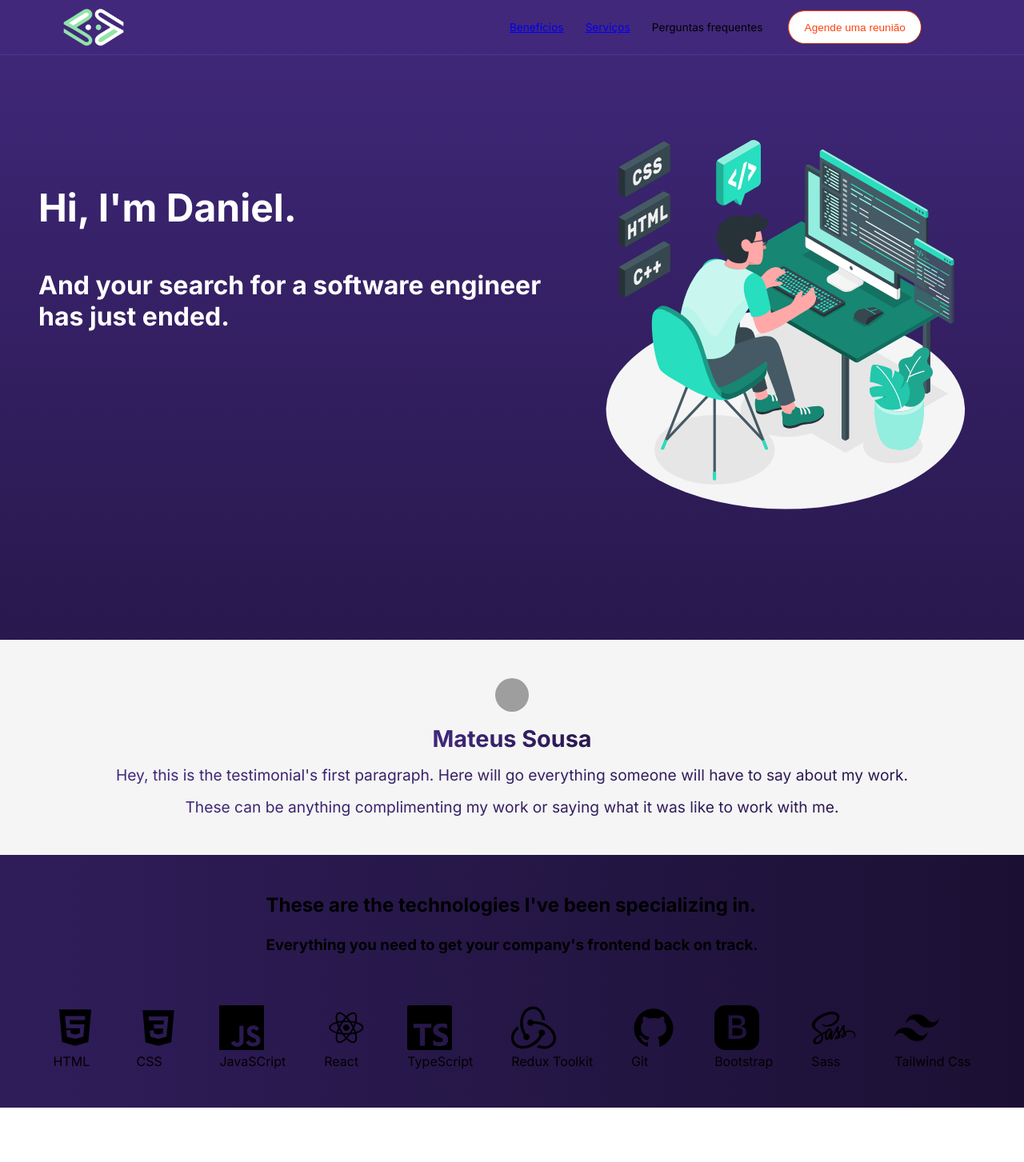
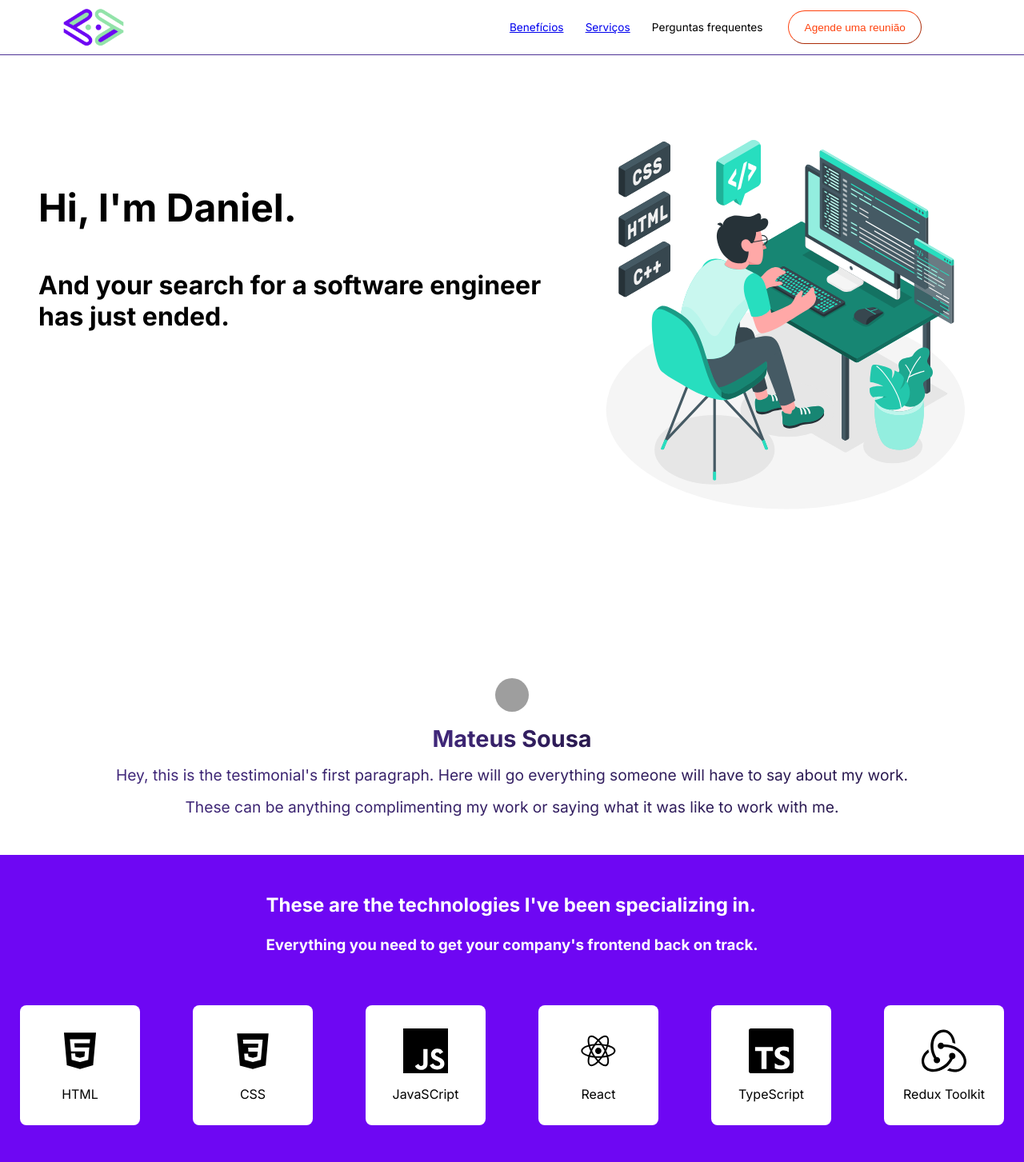
Before and after one commit to danielflorencio/second-portfolio, a Next.js app: page / in a window 1280 px wide. Shown: the top 1453 px of the page at 80% size. Before the commit the page ends 1385 px from the top, so only its background shows below. Built offline with nearby package versions, Linux system fonts and the light colour scheme; grey boxes are pictures that could not be loaded.

Commit message:
Drafted a better visual identity for the website.

```diff
--- a/src/components/Navbar/MobileNavbar.tsx
+++ b/src/components/Navbar/MobileNavbar.tsx
@@ -18,7 +18,7 @@ export default function MobileNavbar(){
     return(
         <div className={styles.navMobile}>
             <div className={styles.mobileNavHeader}>
-                <Image src="/logo-orange-svg.svg" alt='logo' width={240} height={120} style={{marginTop: -45, marginBottom: -45, marginLeft: '-10%'}} priority/>
+                <Image src="/green-purple-logo-no-bg.png" alt='logo' width={240} height={120} style={{marginTop: -45, marginBottom: -45, marginLeft: '-10%'}} priority/>
                 <div style={{display: 'flex', gap: '1.5rem', alignItems: 'center'}}>
                     <button className={styles.button}>Agende uma reunião</button>
                     {isClosed ? (<FaBars onClick={handleNavbarAction} className={styles.navIcon}/>) : <AiOutlineArrowUp onClick={handleNavbarAction} className={styles.navIcon}/>}
--- a/src/components/Navbar/Navbar.tsx
+++ b/src/components/Navbar/Navbar.tsx
@@ -5,7 +5,7 @@ export default function Navbar(){
 
     return(
         <div className={styles.nav}>
-            <Image src="/white-logo-no-bg.png" alt='logo' width={80} height={80} style={{marginTop: -35, marginBottom: -35, marginLeft: '-5%'}} priority/>
+            <Image src="/green-purple-logo-no-bg.png" alt='logo' width={80} height={80} style={{marginTop: -35, marginBottom: -35, marginLeft: '-5%'}} priority/>
             <div className={styles.rightAlignContainer}>
             <ul className={styles.ul}>
                 <li className={styles.li}><a href='#benefits'>Benefícios</a></li>
--- a/src/components/Navbar/styles.module.css
+++ b/src/components/Navbar/styles.module.css
@@ -2,7 +2,9 @@
     width: 100vw;
     display: flex;
     position: fixed;
-    background-color: #41287B;
+    /* background-color: #41287B; */
+    /* background-color: #6e07f3; */
+    background-color: #fff;
     border-bottom: 1px solid #4f3495 ;
 }
 .nav{
--- a/src/sectionLayouts/TechStackSection/styles.module.css
+++ b/src/sectionLayouts/TechStackSection/styles.module.css
@@ -1,12 +1,14 @@
 .section{
     min-height: 10rem;
     width: 100vw;
-    background: linear-gradient(to right, #2f1d5a, #1b1033);
+    /* background: linear-gradient(to right, #2f1d5a, #1b1033); */
+    background-color: #6e07f3;
     display: flex;
     flex-direction: column;
     align-items: center;
     padding: 3rem 1rem;
     gap: 4rem;
+    color: #fff;
 }
 .titles{
     display: flex;
@@ -27,8 +29,19 @@
     gap: 3rem;
 }
 .skillBlock{
-
+    background-color: #fff;
+    border-radius: 8px;
+    width: 150px;
+    height: 150px;
+    display: flex;
+    flex-direction: column;
+    align-items: center;
+    justify-content: center;
+    gap: 1rem;
+    color: #000;
 }
 .icon{
 
 }
+
+/* 92E3A9 Green color */
--- a/src/sectionLayouts/TestimonialSection/styles.module.css
+++ b/src/sectionLayouts/TestimonialSection/styles.module.css
@@ -1,6 +1,6 @@
 .section{
     /* background-color: rgb(29, 29, 36); */
-    background-color: #f5f5f5;
+    /* background-color: #f5f5f5; */
     min-height: 10rem;
     width: 100vw;
     /* color: #92E3A9; */
--- a/src/sectionLayouts/heroSectionOne/styles.module.css
+++ b/src/sectionLayouts/heroSectionOne/styles.module.css
@@ -4,8 +4,10 @@
     width: 100vw;
     /* background-color: #41287B; */
     /* background: linear-gradient(to bottom, #41287B, #362167); */
-    background: linear-gradient(to bottom, #41287B, #28184d);
-    color: #fff;
+    /* background: linear-gradient(to bottom, #41287B, #28184d); */
+    /* background-color: #6e07f3; */
+    background-color: #fff;
+    color: #000;
     display: flex;
     width: '100%';
     justify-content: space-around;
```
Also changed, not shown: public/green-purple-logo-no-bg.png (added).
